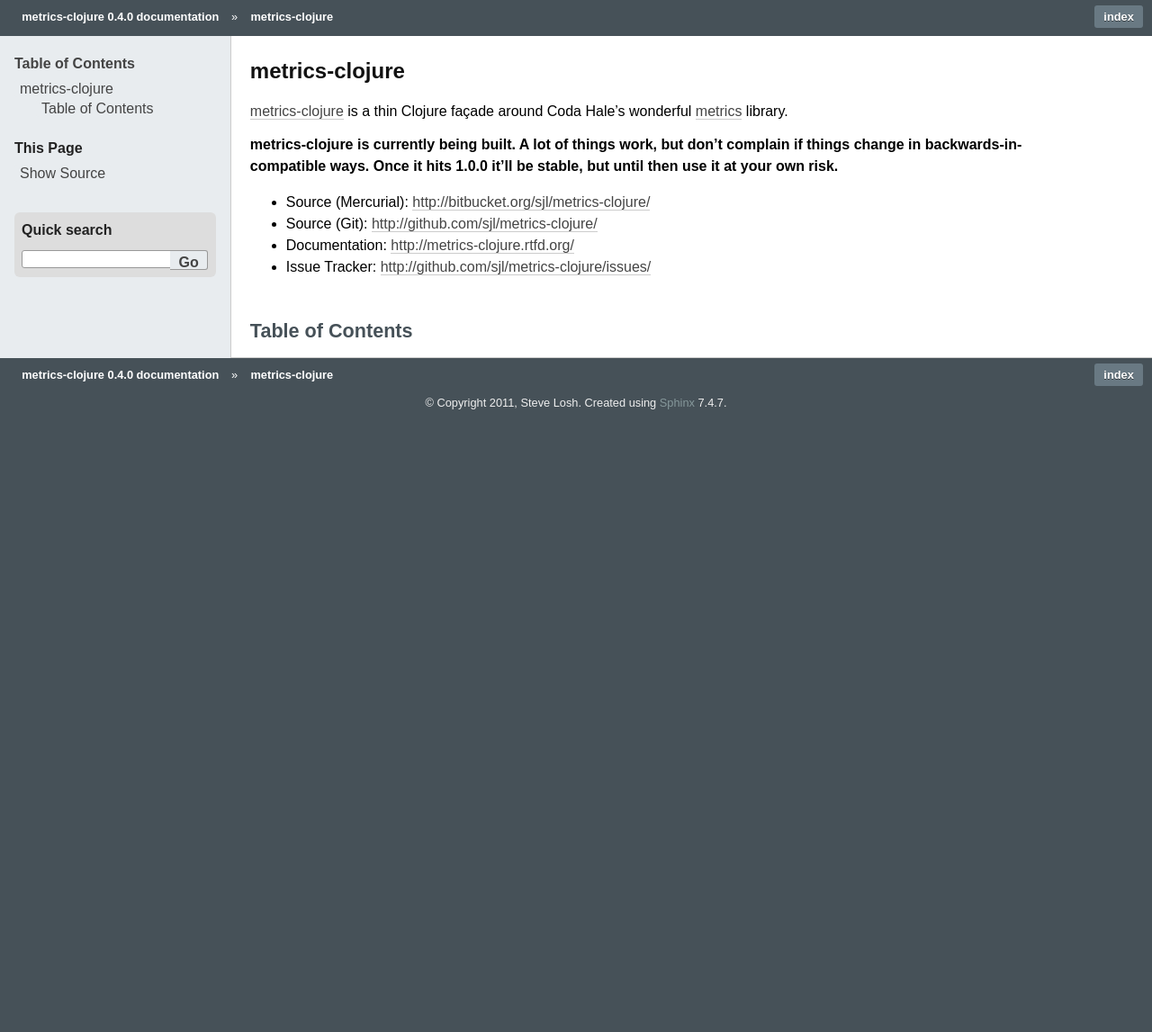
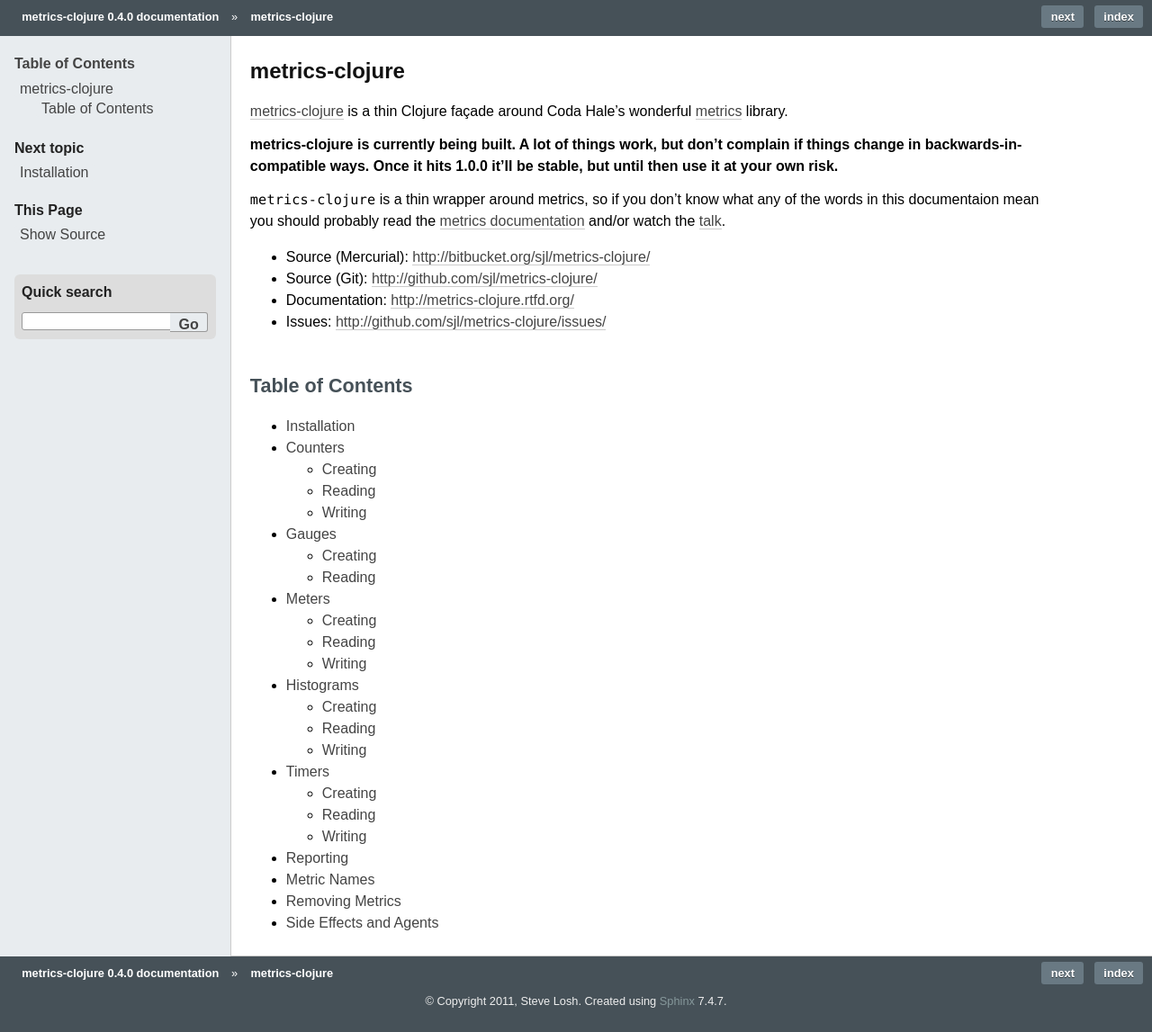
Before and after one commit to clj-commons/metrics-clojure, a Sphinx documentation site: the page built from docs/source/index.rst, in a window 1280 px wide. Shown: the whole page at 90% size. Built offline with Sphinx 7.4.7, drawn with Linux system fonts in a browser that asks for light colours; before the commit the page ends 900 px from its top, so only the background shows below that.

```diff
--- a/docs/source/index.rst
+++ b/docs/source/index.rst
@@ -9,13 +9,30 @@ façade around Coda Hale's wonderful `metrics
 complain if things change in backwards-incompatible ways.  Once it hits 1.0.0
 it'll be stable, but until then use it at your own risk.**
 
+``metrics-clojure`` is a thin wrapper around metrics, so if you don't know what
+any of the words in this documentaion mean you should probably read the `metrics
+documentation <https://github.com/codahale/metrics/tree/development/docs>`_
+and/or watch the `talk
+<http://pivotallabs.com/talks/139-metrics-metrics-everywhere>`_.
+
 * Source (Mercurial): http://bitbucket.org/sjl/metrics-clojure/
 * Source (Git): http://github.com/sjl/metrics-clojure/
 * Documentation: http://metrics-clojure.rtfd.org/
-* Issue Tracker: http://github.com/sjl/metrics-clojure/issues/
+* Issues: http://github.com/sjl/metrics-clojure/issues/
 
 Table of Contents
 -----------------
 
 .. toctree::
    :maxdepth: 2
+
+   installation
+   counters
+   gauges
+   meters
+   histograms
+   timers
+   reporting
+   names
+   removing
+   sideeffects
```
Also changed, not shown: README.markdown (+3 -192 lines), docs/source/counters.rst (added, +27 -0 lines), docs/source/gauges.rst (added, +35 -0 lines), docs/source/histograms.rst (added, +29 -0 lines), docs/source/installation.rst (added, +8 -0 lines), docs/source/meters.rst (added, +26 -0 lines), docs/source/names.rst (added, +21 -0 lines), docs/source/removing.rst (added, +12 -0 lines), docs/source/reporting.rst (added, +14 -0 lines), docs/source/sideeffects.rst (added, +32 -0 lines), docs/source/timers.rst (added, +35 -0 lines).
